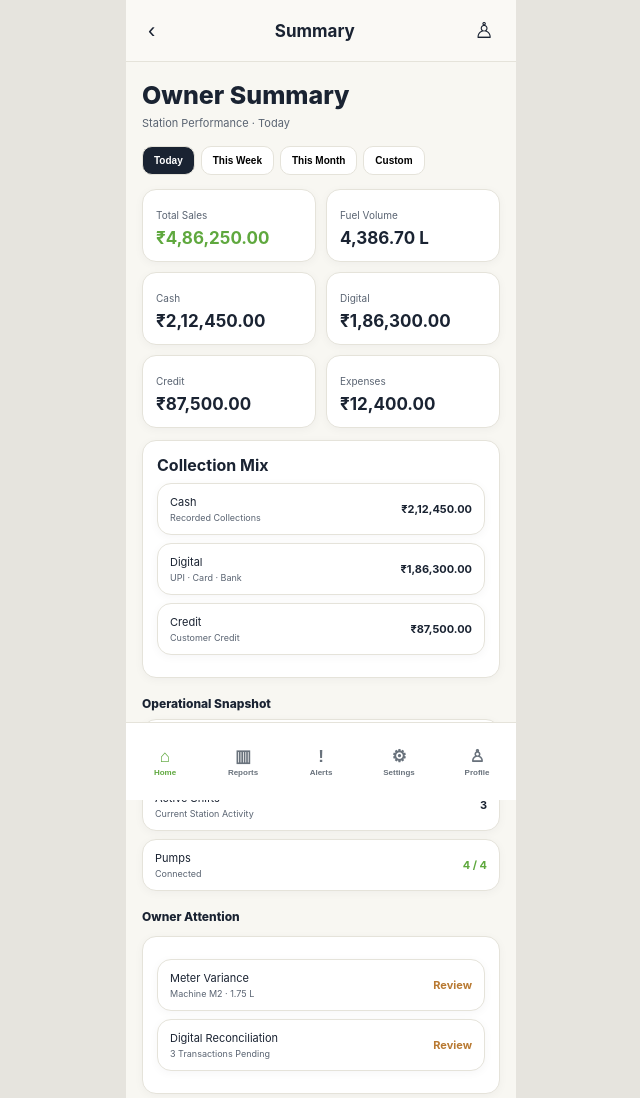
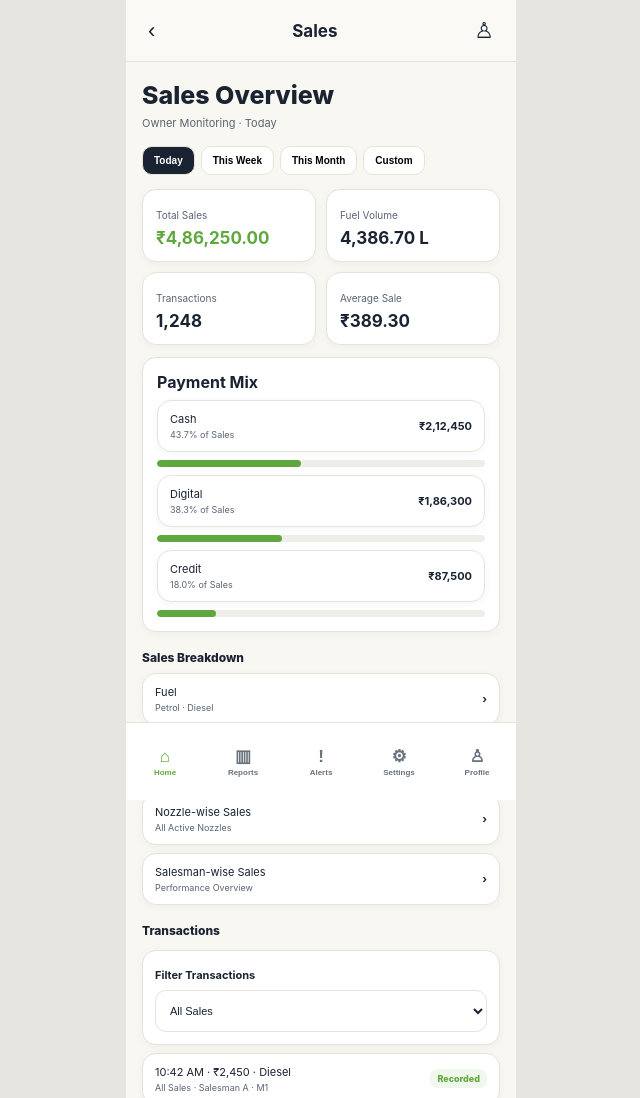
Before and after one commit to Najeeb91/PumpOS, a plain HTML site: page index.html in a window 1280 px wide. Shown: the top 1098 px of the page, without its empty margins (319-959 px from the left). Drawn offline with Linux system fonts and the light colour scheme.

Commit message:
Add files via upload

```diff
--- a/index.html
+++ b/index.html
@@ -1,35 +1,36 @@
 <!doctype html>
 <html lang="en"><head><meta charset="utf-8"><meta name="viewport" content="width=device-width,initial-scale=1">
-<title>PumpOS Owner Summary</title>
+<title>PumpOS Owner — Sales Monitoring</title>
 <style>
-:root{--bg:#F8F7F2;--n:#1a2332;--g:#5FA83E;--s:#5a6472;--l:#e5e3da;--w:#fff}
-*{box-sizing:border-box}body{margin:0;background:#e6e4de;font-family:-apple-system,BlinkMacSystemFont,"Segoe UI",Arial;color:var(--n)}
+:root{--bg:#F8F7F2;--n:#1a2332;--g:#5FA83E;--s:#5a6472;--l:#e5e3da;--w:#fff;--a:#b87931}
+*{box-sizing:border-box}body{margin:0;background:#e7e5df;font-family:-apple-system,BlinkMacSystemFont,"Segoe UI",Arial;color:var(--n)}
 .app{max-width:390px;min-height:100vh;margin:auto;background:var(--bg)}.screen{min-height:100vh;padding-bottom:84px}
 header{height:62px;display:flex;align-items:center;justify-content:space-between;padding:0 16px;border-bottom:1px solid var(--l);background:#faf9f5;position:sticky;top:0;z-index:5}
 header b{font-size:17px}header button{border:0;background:none;font-size:22px;color:var(--n)}
 main{padding:18px 16px}h1{font-size:25px;margin:0 0 5px;font-weight:800}h2{font-size:16px;margin:0}.sub{font-size:11px;color:var(--s);margin:0;line-height:1.5}
 .period{display:flex;gap:6px;margin:14px 0;overflow:auto}.period button{background:#fff;border:1px solid var(--l);border-radius:10px;padding:8px 11px;font-size:10px;font-weight:750;white-space:nowrap}.period .on{background:var(--n);color:#fff}
-.grid{display:grid;grid-template-columns:1fr 1fr;gap:10px}.metric,.card,.row{background:#fff;border:1px solid var(--l);border-radius:14px;box-shadow:0 2px 10px #1a23320a}.metric{padding:13px}.metric small{font-size:10px;color:var(--s)}.metric strong{display:block;font-size:17px;margin-top:5px}.green{color:var(--g)}
-.card{padding:14px;margin-top:12px}.section{font-size:12px;font-weight:800;margin:18px 0 8px}.row{padding:11px 12px;margin:8px 0;font-size:11px;display:flex;justify-content:space-between;align-items:center}.row small{display:block;color:var(--s);font-size:9px;margin-top:3px}.row strong{text-align:right}
-input{width:100%;height:46px;border:1px solid var(--l);border-radius:12px;background:#fff;padding:0 12px;font-size:12px;color:var(--n)}
+.grid{display:grid;grid-template-columns:1fr 1fr;gap:10px}.metric,.card,.row,.filter{background:#fff;border:1px solid var(--l);border-radius:14px;box-shadow:0 2px 10px #1a23320a}.metric{padding:13px}.metric small{font-size:10px;color:var(--s)}.metric strong{display:block;font-size:17px;margin-top:5px}.green{color:var(--g)}
+.card{padding:14px;margin-top:12px}.section{font-size:12px;font-weight:800;margin:18px 0 8px}.row{padding:11px 12px;margin:8px 0;font-size:11px;display:flex;justify-content:space-between;align-items:center;cursor:pointer}.row small{display:block;color:var(--s);font-size:9px;margin-top:3px}.row strong{text-align:right}.bar{height:7px;background:#eeeDE8;border-radius:20px;margin-top:8px;overflow:hidden}.bar i{display:block;height:100%;background:var(--g);border-radius:20px}.filter{padding:12px;margin-top:12px}.select{width:100%;height:42px;border:1px solid var(--l);border-radius:11px;background:#fff;padding:0 10px;color:var(--n);font-size:11px;margin-top:7px}
 .btn{width:100%;height:48px;border-radius:13px;margin-top:10px;font-weight:800}.primary{background:var(--g);color:#fff;border:0}.outline{background:#fff;color:var(--n);border:1px solid #aeb4b2}
 .nav{position:fixed;bottom:0;left:50%;transform:translateX(-50%);width:min(390px,100%);height:78px;background:#fff;border-top:1px solid var(--l);display:grid;grid-template-columns:repeat(5,1fr);z-index:20}.nav button{border:0;background:#fff;color:#69727c;font-size:8px;font-weight:750}.nav span{display:block;font-size:17px;line-height:22px}.nav .on{color:var(--g)}
-.note{font-size:10px;color:var(--s);margin-top:7px}.bar{height:8px;background:#eeeDE8;border-radius:20px;overflow:hidden;margin-top:9px}.bar i{display:block;height:100%;background:var(--g);border-radius:20px}
+.badge{font-size:9px;padding:4px 7px;border-radius:8px;background:#f0f7ed;color:var(--g);font-weight:800}.detail{font-size:11px;line-height:1.7}.kv{display:flex;justify-content:space-between;border-bottom:1px solid #f0eee8;padding:9px 0}.kv:last-child{border-bottom:0}
 </style></head><body><div class="app" id="app"></div>
 <script>
-let period="Today";
+let page="sales",period="Today",filter="All Sales";
+const periods=["Today","This Week","This Month","Custom"];
 const nav=[["home","⌂","Home"],["reports","▥","Reports"],["alerts","!","Alerts"],["settings","⚙","Settings"],["profile","♙","Profile"]];
-const data={Today:{sales:"₹4,86,250.00",vol:"4,386.70 L",cash:"₹2,12,450.00",digital:"₹1,86,300.00",credit:"₹87,500.00",expense:"₹12,400.00",tx:"1,248"}, "This Week":{sales:"₹21,84,500.00",vol:"19,840.40 L",cash:"₹9,12,800.00",digital:"₹8,31,200.00",credit:"₹4,40,500.00",expense:"₹58,700.00",tx:"5,712"}, "This Month":{sales:"₹82,46,500.00",vol:"74,910.20 L",cash:"₹34,82,450.00",digital:"₹31,20,300.00",credit:"₹16,43,750.00",expense:"₹2,16,900.00",tx:"21,436"}};
-function navBar(){return'<nav class="nav">'+nav.map(x=>`<button class="${x[0]=="home"?"on":""}" onclick="alert('This prototype keeps Owner navigation focused on monitoring.')"><span>${x[1]}</span>${x[2]}</button>`).join("")+'</nav>'}
-function periods(){return'<div class="period">'+["Today","This Week","This Month","Custom"].map(x=>`<button class="${period==x?"on":""}" onclick="setPeriod('${x}')">${x}</button>`).join("")+'</div>'}
-function setPeriod(x){if(x=="Custom"){custom();return}period=x;render()}
-function header(){return'<header><button onclick="render()">‹</button><b>Summary</b><button>♙</button></header>'}
-function shell(body){document.getElementById("app").innerHTML='<div class="screen">'+header()+'<main>'+body+'</main></div>'+navBar()}
-function custom(){shell(`<h1>Custom Summary</h1><p class="sub">Select A Date Range</p><div class="card"><label class="section">From Date</label><input type="date" id="from"><label class="section">To Date</label><input type="date" id="to"><button class="btn primary" onclick="applyCustom()">Apply Date Range</button></div>`)}
-function applyCustom(){period="Custom";shell(`<h1>Custom Summary</h1><p class="sub">01 Aug 2026 – 27 Aug 2026</p><div class="grid"><div class="metric"><small>Total Sales</small><strong class="green">₹74,28,650.00</strong></div><div class="metric"><small>Fuel Volume</small><strong>67,420.50 L</strong></div><div class="metric"><small>Cash</small><strong>₹31,22,400.00</strong></div><div class="metric"><small>Digital</small><strong>₹28,46,800.00</strong></div><div class="metric"><small>Credit</small><strong>₹14,59,450.00</strong></div><div class="metric"><small>Expenses</small><strong>₹1,94,300.00</strong></div></div><button class="btn outline" onclick="render()">Change Date Range</button>`)}
-function render(){let d=data[period]||data.Today;shell(`<h1>Owner Summary</h1><p class="sub">Station Performance · ${period}</p>${periods()}<div class="grid"><div class="metric"><small>Total Sales</small><strong class="green">${d.sales}</strong></div><div class="metric"><small>Fuel Volume</small><strong>${d.vol}</strong></div><div class="metric"><small>Cash</small><strong>${d.cash}</strong></div><div class="metric"><small>Digital</small><strong>${d.digital}</strong></div><div class="metric"><small>Credit</small><strong>${d.credit}</strong></div><div class="metric"><small>Expenses</small><strong>${d.expense}</strong></div></div>
-<div class="card"><h2>Collection Mix</h2><div class="row"><span>Cash<small>Recorded Collections</small></span><strong>${d.cash}</strong></div><div class="row"><span>Digital<small>UPI · Card · Bank</small></span><strong>${d.digital}</strong></div><div class="row"><span>Credit<small>Customer Credit</small></span><strong>${d.credit}</strong></div></div>
-<div class="section">Operational Snapshot</div><div class="row"><span>Transactions<small>All Recorded Transactions</small></span><strong>${d.tx}</strong></div><div class="row"><span>Active Shifts<small>Current Station Activity</small></span><strong>3</strong></div><div class="row"><span>Pumps<small>Connected</small></span><strong class="green">4 / 4</strong></div>
-<div class="section">Owner Attention</div><div class="card"><div class="row"><span>Meter Variance<small>Machine M2 · 1.75 L</small></span><strong style="color:#b87931">Review</strong></div><div class="row"><span>Digital Reconciliation<small>3 Transactions Pending</small></span><strong style="color:#b87931">Review</strong></div></div>`)}
+const data={Today:["₹4,86,250.00","4,386.70 L","1,248","₹2,12,450","₹1,86,300","₹87,500"],"This Week":["₹21,84,500.00","19,840.40 L","5,712","₹9,12,800","₹8,31,200","₹4,40,500"],"This Month":["₹82,46,500.00","74,910.20 L","21,436","₹34,82,450","₹31,20,300","₹16,43,750"]};
+function shell(title,body){document.getElementById("app").innerHTML=`<div class="screen"><header><button onclick="go('home')">‹</button><b>${title}</b><button>♙</button></header><main>${body}</main></div><nav class="nav">${nav.map(x=>`<button class="${x[0]=="home"?"on":""}" onclick="go('${x[0]}')"><span>${x[1]}</span>${x[2]}</button>`).join("")}</nav>`}
+function go(x){if(x=="home"){location.href="index.html";return} if(["reports","alerts","settings","profile"].includes(x)){alert("Owner navigation remains available from the main Owner prototype.");return}}
+function tabs(){return`<div class="period">${periods.map(x=>`<button class="${period==x?"on":""}" onclick="${x=="Custom"?"custom()":"period='"+x+"';render()"}">${x}</button>`).join("")}</div>`}
+function custom(){shell("Sales",`<h1>Custom Sales</h1><p class="sub">Select A Date Range</p><div class="card"><b class="section">From Date</b><input class="select" type="date"><b class="section">To Date</b><input class="select" type="date"><button class="btn primary" onclick="period='Custom';renderCustom()">Apply Date Range</button></div>`)}
+function renderCustom(){shell("Sales",`<h1>Sales Overview</h1><p class="sub">01 Aug 2026 – 27 Aug 2026</p><div class="grid"><div class="metric"><small>Total Sales</small><strong class="green">₹74,28,650</strong></div><div class="metric"><small>Fuel Volume</small><strong>67,420.50 L</strong></div><div class="metric"><small>Transactions</small><strong>19,982</strong></div><div class="metric"><small>Credit Sales</small><strong>₹14,59,450</strong></div></div><button class="btn outline" onclick="render()">Change Date Range</button>`)}
+function render(){let d=data[period]||data.Today;shell("Sales",`<h1>Sales Overview</h1><p class="sub">Owner Monitoring · ${period}</p>${tabs()}<div class="grid"><div class="metric"><small>Total Sales</small><strong class="green">${d[0]}</strong></div><div class="metric"><small>Fuel Volume</small><strong>${d[1]}</strong></div><div class="metric"><small>Transactions</small><strong>${d[2]}</strong></div><div class="metric"><small>Average Sale</small><strong>₹389.30</strong></div></div>
+<div class="card"><h2>Payment Mix</h2><div class="row"><span>Cash<small>43.7% of Sales</small></span><strong>${d[3]}</strong></div><div class="bar"><i style="width:44%"></i></div><div class="row"><span>Digital<small>38.3% of Sales</small></span><strong>${d[4]}</strong></div><div class="bar"><i style="width:38%"></i></div><div class="row"><span>Credit<small>18.0% of Sales</small></span><strong>${d[5]}</strong></div><div class="bar"><i style="width:18%"></i></div></div>
+<div class="section">Sales Breakdown</div><div class="row" onclick="breakdown('Fuel')"><span>Fuel<small>Petrol · Diesel</small></span><strong>›</strong></div><div class="row" onclick="breakdown('Machine')"><span>Machine-wise Sales<small>M1 · M2 · M3 · M4</small></span><strong>›</strong></div><div class="row" onclick="breakdown('Nozzle')"><span>Nozzle-wise Sales<small>All Active Nozzles</small></span><strong>›</strong></div><div class="row" onclick="breakdown('Salesman')"><span>Salesman-wise Sales<small>Performance Overview</small></span><strong>›</strong></div>
+<div class="section">Transactions</div><div class="filter"><b style="font-size:11px">Filter Transactions</b><select class="select" onchange="filter=this.value;list()"><option>All Sales</option><option>Cash</option><option>Digital</option><option>Credit</option></select></div><div id="tx"></div>`);list()}
+function list(){let el=document.getElementById("tx");if(!el)return;el.innerHTML=["10:42 AM · ₹2,450 · Diesel","10:38 AM · ₹1,800 · Petrol","10:31 AM · ₹3,200 · Diesel","10:24 AM · ₹1,250 · Petrol"].map((x,i)=>`<div class="row" onclick="transaction(${i})"><span>${x}<small>${filter} · Salesman ${i%2?"B":"A"} · M${(i%4)+1}</small></span><strong class="badge">Recorded</strong></div>`).join("")}
+function transaction(i){shell("Transaction Details",`<h1>Transaction Details</h1><p class="sub">Recorded Sale · Today</p><div class="card detail">${[["Time","10:42 AM"],["Amount","₹2,450.00"],["Fuel","Diesel"],["Quantity","24.50 L"],["Rate","₹100.00 / L"],["Machine","M1"],["Nozzle","N2"],["Salesman","Salesman A"],["Payment","Cash"],["Status","Recorded"]].map(x=>`<div class="kv"><span>${x[0]}</span><b>${x[1]}</b></div>`).join("")}</div><button class="btn outline" onclick="render()">Back to Sales</button>`)}
+function breakdown(t){shell(t+" Sales",`<h1>${t}-wise Sales</h1><p class="sub">Owner Monitoring · ${period}</p><div class="card">${(t=="Fuel"?["Petrol","Diesel"]:t=="Machine"?["M1","M2","M3","M4"]:t=="Nozzle"?["N1","N2","N3","N4","N5","N6"]:["Salesman A","Salesman B","Salesman C"]).map((x,i)=>`<div class="row"><span>${x}<small>${t=="Fuel"?"Volume & Sales":"Sales Performance"}</small></span><strong>${["₹1,84,250","₹3,02,000","₹1,22,450","₹98,300","₹87,650","₹91,600"][i]||"₹74,250"}</strong></div>`).join("")}</div><button class="btn outline" onclick="render()">Back to Sales</button>`)}
 render();
 </script></body></html>
```
